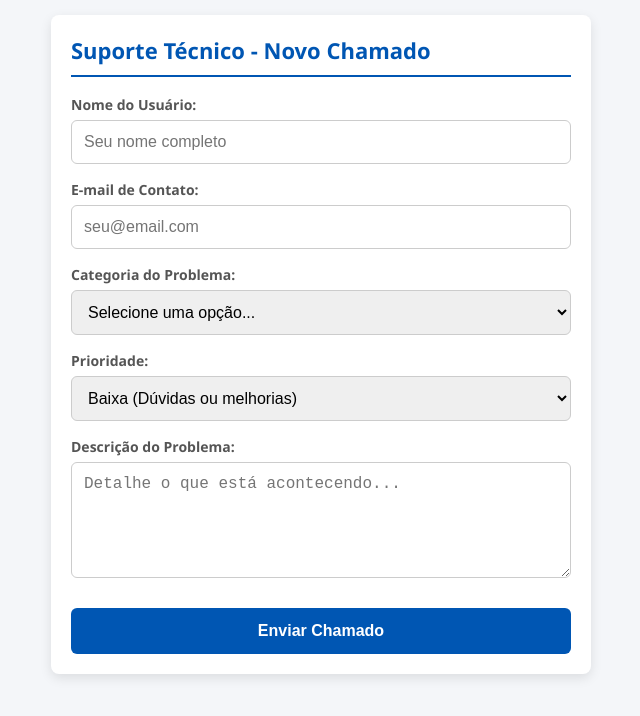
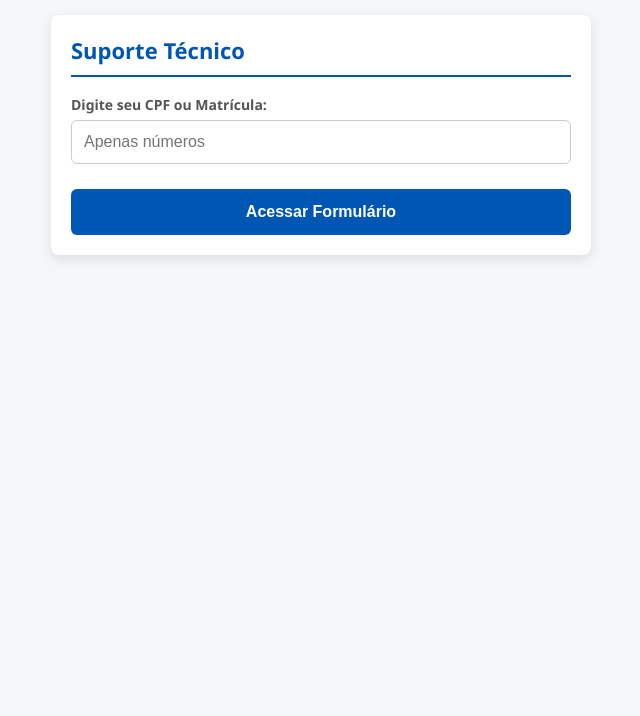
Before and after one commit to vicrtorsantos1-dotcom/helpdesk, a plain HTML site: page index.html in a window 1280 px wide. Shown: the whole page, without its empty margins (319-959 px from the left). Drawn offline with Linux system fonts and the light colour scheme.

Commit message:
Update helpdesk form layout and styles
Refactor HTML structure and styles for helpdesk form.

```diff
--- a/index.html
+++ b/index.html
@@ -1,86 +1,44 @@
 <!DOCTYPE html>
 <html lang="pt-BR">
 <head>
-    <link rel="icon" type="image/png" href="ajuda.icon.webp">
     <meta charset="UTF-8">
     <meta name="viewport" content="width=device-width, initial-scale=1.0">
-    <title>Helpdesk - Abrir Chamado</title>
+    <title>Helpdesk - Identificação</title>
     <style>
-    body {
-        font-family: 'Segoe UI', Tahoma, Geneva, Verdana, sans-serif;
-        background-color: #f4f6f9;
-        margin: 0;
-        padding: 15px; /* Reduzido ligeiramente para dar mais espaço nas bordas do celular */
-        display: flex;
-        justify-content: center;
-    }
-    .helpdesk-card {
-        background: white;
-        padding: 20px; /* Reduzido de 30px para 20px para aproveitar melhor as telas estreitas */
-        border-radius: 8px;
-        box-shadow: 0 4px 12px rgba(0,0,0,0.1);
-        width: 100%;
-        max-width: 500px;
-    }
-    h2 {
-        margin-top: 0;
-        color: #0056b3;
-        border-bottom: 2px solid #0056b3;
-        padding-bottom: 10px;
-        font-size: 22px; /* Tamanho ideal para títulos em mobile */
-    }
-    label {
-        display: block;
-        margin: 16px 0 6px;
-        font-weight: bold;
-        color: #555;
-        font-size: 14px;
-    }
-    input, select, textarea {
-        width: 100%;
-        padding: 12px; /* Aumentado de 10px para 12px para melhor área de toque */
-        border: 1px solid #ccc;
-        border-radius: 6px;
-        box-sizing: border-box;
-        font-size: 16px; /* ATENÇÃO: 16px impede o zoom automático indesejado no iPhone (iOS) */
-    }
-    textarea {
-        resize: vertical;
-    }
-    button {
-        width: 100%;
-        background-color: #0056b3;
-        color: white;
-        border: none;
-        padding: 14px; /* Aumentado para facilitar o clique com o polegar */
-        font-size: 16px;
-        font-weight: bold;
-        border-radius: 6px;
-        cursor: pointer;
-        margin-top: 25px;
-        transition: background 0.2s;
-        -webkit-appearance: none; /* Garante que o botão não herde estilos nativos do Safari */
-    }
-    button:hover {
-        background-color: #003d82;
-    }
+        body { font-family: 'Segoe UI', sans-serif; background-color: #f4f6f9; margin: 0; padding: 15px; display: flex; justify-content: center; }
+        .helpdesk-card { background: white; padding: 20px; border-radius: 8px; box-shadow: 0 4px 12px rgba(0,0,0,0.1); width: 100%; max-width: 500px; }
+        h2 { margin-top: 0; color: #0056b3; border-bottom: 2px solid #0056b3; padding-bottom: 10px; font-size: 22px; }
+        label { display: block; margin: 16px 0 6px; font-weight: bold; color: #555; font-size: 14px; }
+        input, select, textarea { width: 100%; padding: 12px; border: 1px solid #ccc; border-radius: 6px; box-sizing: border-box; font-size: 16px; }
+        input:disabled { background-color: #e9ecef; color: #6c757d; }
+        button { width: 100%; background-color: #0056b3; color: white; border: none; padding: 14px; font-size: 16px; font-weight: bold; border-radius: 6px; cursor: pointer; margin-top: 25px; -webkit-appearance: none; }
+        button:hover { background-color: #003d82; }
+        .oculto { display: none; }
+        .loading { color: #0056b3; font-weight: bold; margin-top: 10px; display: none; }
     </style>
 </head>
 <body>
 
     <div class="helpdesk-card">
-        <h2>Suporte Técnico - Novo Chamado</h2>
+        <h2>Suporte Técnico</h2>
 
-        <!-- Substitua a URL abaixo pelo link do seu Web App do Google Script -->
-        <form id="meuFormulario" action="https://script.google.com/macros/s/AKfycbzSxH_2dsm1Q9ktfup7ImL1nUjsB8tgT-7mYTwj-oVnyPbyGL8_a9ZdCCVCmZJCvIEasA/exec">
+        <!-- PASSO 1: TELA DE IDENTIFICAÇÃO -->
+        <div id="bloco-identificacao">
+            <label for="identificacao">Digite seu CPF ou Matrícula:</label>
+            <input type="text" id="identificacao" placeholder="Apenas números">
+            <div id="status-busca" class="loading">Buscando cadastro...</div>
+            <button type="button" onclick="buscarUsuario()">Acessar Formulário</button>
+        </div>
 
-           <!-- Campo Nome: adicionado autocapitalize para ajudar a iniciar com letra maiúscula -->
+        <!-- PASSO 2: FORMULÁRIO DE CHAMADO (INICIA OCULTO) -->
+        <form id="meuFormulario" class="oculto">
+
             <label for="nome">Nome do Usuário:</label>
-<input type="text" id="nome" name="nome" placeholder="Seu nome completo" autocapitalize="words" required>
+            <!-- Usamos disabled para o usuário não alterar o nome vindo do banco -->
+            <input type="text" id="nome" name="nome" readonly required>
 
-<!-- Campo Email: adicionado autocomplete para o celular sugerir os emails do usuário salvos no aparelho -->
             <label for="email">E-mail de Contato:</label>
-<input type="email" id="email" name="email" placeholder="seu@email.com" autocomplete="email" required>
+            <input type="email" id="email" name="email" readonly required>
 
             <label for="categoria">Categoria do Problema:</label>
             <select id="categoria" name="categoria" required>
@@ -102,38 +60,73 @@
             <label for="descricao">Descrição do Problema:</label>
             <textarea id="descricao" name="descricao" rows="5" placeholder="Detalhe o que está acontecendo..." required></textarea>
 
-            <button type="submit">Enviar Chamado</button>
+            <button type="submit" id="btnEnviar">Enviar Chamado</button>
         </form>
     </div>
+
     <script>
+        // COLE AQUI A URL DO SEU GOOGLE SCRIPT DO NOVO DEPLOY
+        const URL_SCRIPT = 'https://script.google.com/macros/s/AKfycbzjQ9c5L0ON16ytQHz2z9rYV4a2VuwnKqLQet5kH6A90GIuUjlc8s3RHL8x3rBjAnDgfQ/exec';
+
+        // Função que busca os dados na Planilha
+        function buscarUsuario() {
+            var idInput = document.getElementById('identificacao').value.trim();
+            if(!idInput) { alert('Por favor, digite sua identificação.'); return; }
+
+            document.getElementById('status-busca').style.display = 'block';
+
+            fetch(`${URL_SCRIPT}?busca=${idInput}`)
+            .then(res => res.json())
+            .then(data => {
+                document.getElementById('status-busca').style.display = 'none';
+                if(data.encontrado) {
+                    // Preenche os campos ocultos do formulário
+                    document.getElementById('nome').value = data.nome;
+                    document.getElementById('email').value = data.email;
+
+                    // Mostra o formulário e esconde a busca
+                    document.getElementById('bloco-identificacao').classList.add('oculto');
+                    document.getElementById('meuFormulario').classList.remove('oculto');
+                } else {
+                    alert('Identificação não encontrada no banco de dados.');
+                }
+            })
+            .catch(err => {
+                document.getElementById('status-busca').style.display = 'none';
+                alert('Erro ao conectar ao banco de dados.');
+                console.error(err);
+            });
+        }
+
+        // Envio do formulário via POST
         document.getElementById('meuFormulario').addEventListener('submit', function(e) {
-        e.preventDefault(); // Impede o travamento/recarregamento padrão
-
-        var botao = this.querySelector('button');
-        var textoOriginal = botao.innerText;
-
-        botao.disabled = true;
-        botao.innerText = 'Enviando...';
+            e.preventDefault();
+            var btn = document.getElementById('btnEnviar');
+            btn.disabled = true;
+            btn.innerText = 'Enviando chamado...';
 
             var formData = new FormData(this);
 
-        // URL do seu Google Script
-        fetch('https://script.google.com/macros/s/AKfycbzjQ9c5L0ON16ytQHz2z9rYV4a2VuwnKqLQet5kH6A90GIuUjlc8s3RHL8x3rBjAnDgfQ/exec', {
+            fetch(URL_SCRIPT, {
                 method: 'POST',
                 body: formData,
-            mode: 'no-cors' // Essencial para o celular não bloquear o Google Scripts
+                mode: 'no-cors'
             })
             .then(() => {
-            alert('Chamado enviado com sucesso!');
-            this.reset(); // Limpa o formulário
+                alert('Chamado aberto com sucesso!');
+                // Retorna para a tela de identificação inicial
+                this.reset();
+                document.getElementById('meuFormulario').classList.add('oculto');
+                document.getElementById('identificacao').value = '';
+                document.getElementById('bloco-identificacao').classList.remove('oculto');
             })
             .catch(error => {
-            alert('Erro ao enviar. Tente novamente.');
+                alert('Erro ao enviar.');
                 console.error(error);
             })
             .finally(() => {
-            botao.disabled = false;
-            botao.innerText = textOriginal;
+                btn.disabled = false;
+                btn.innerText = 'Enviar Chamado';
             });
         });
     </script>
```
Lines whose indentation alone changed are shown as unchanged.
